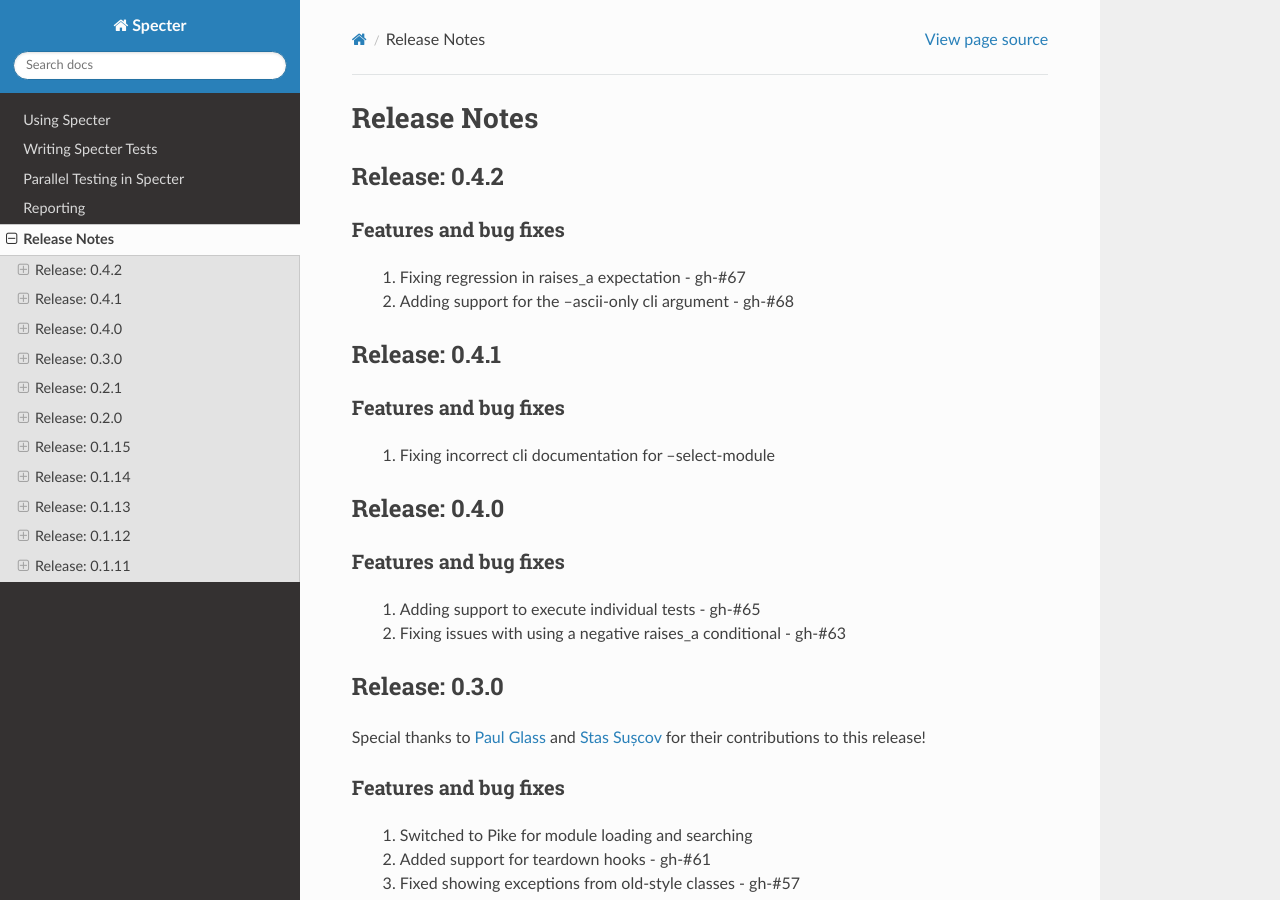
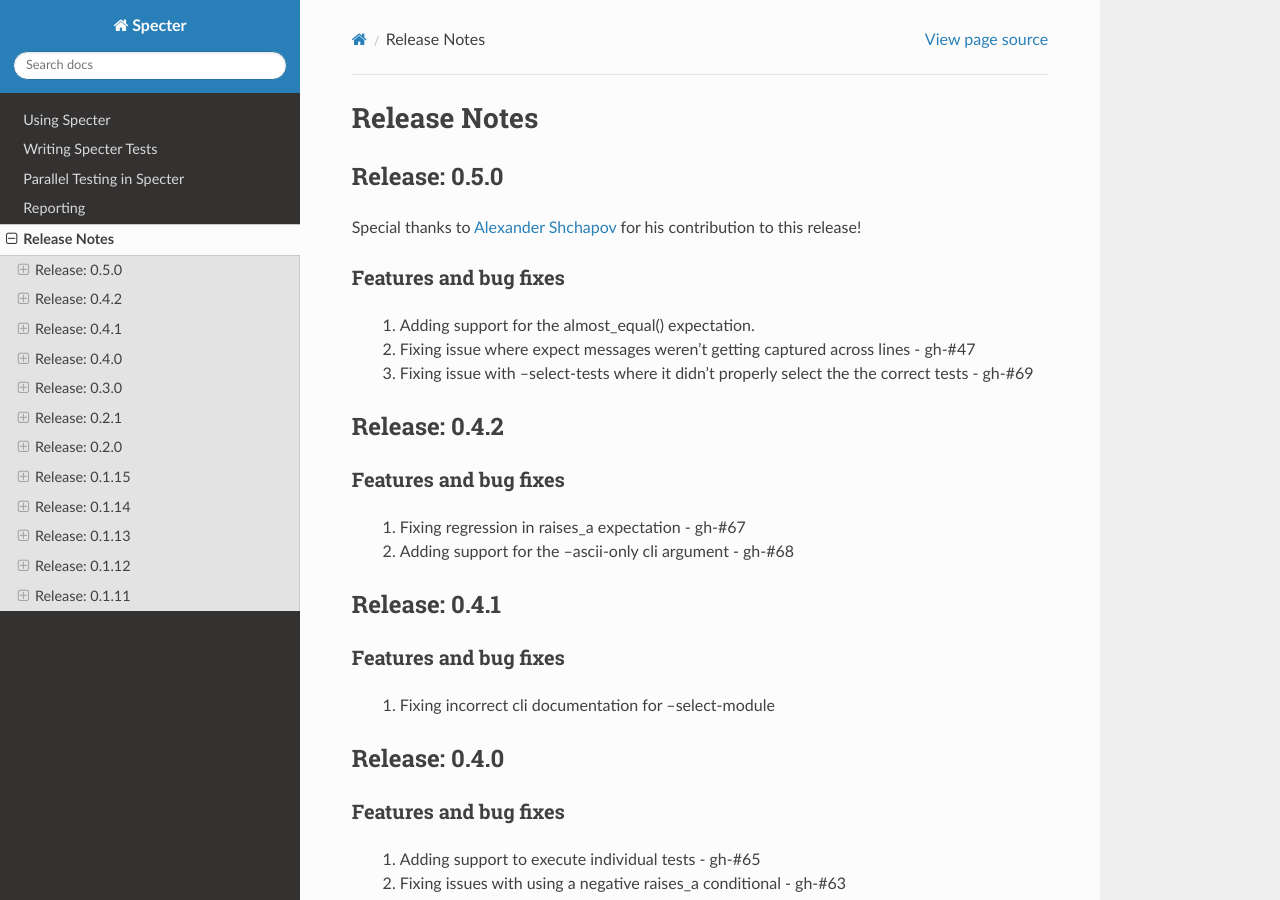
Before and after one commit to jmvrbanac/Specter, a Sphinx documentation site: the page built from docs/release_notes/index.rst, in a window 1280 px wide and 900 px high. Built offline with Sphinx 7.4.7 and the Read the Docs theme 2.0.0, drawn with Linux system fonts in a browser that asks for light colours.

Commit message:
Updating release notes for 0.5.0

```diff
--- a/docs/release_notes/index.rst
+++ b/docs/release_notes/index.rst
@@ -3,6 +3,21 @@
 
 Release Notes
 =================
+
+Release: 0.5.0
+--------------------------------
+
+Special thanks to `Alexander Shchapov <https://github.com/alexanderad>`_ for
+his contribution to this release!
+
+Features and bug fixes
+^^^^^^^^^^^^^^^^^^^^^^^^
+
+ #. Adding support for the almost_equal() expectation.
+ #. Fixing issue where expect messages weren't getting captured across
+    lines - gh-#47
+ #. Fixing issue with --select-tests where it didn't properly select the
+    the correct tests - gh-#69
 
 Release: 0.4.2
 --------------------------------
```
